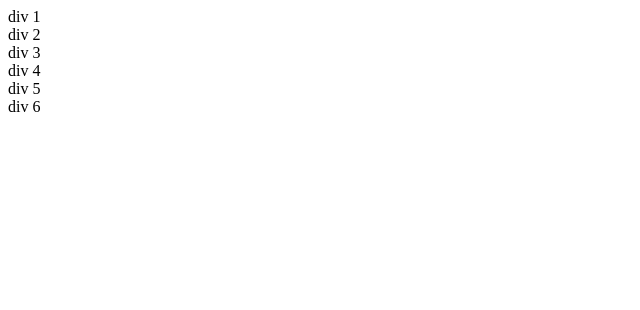
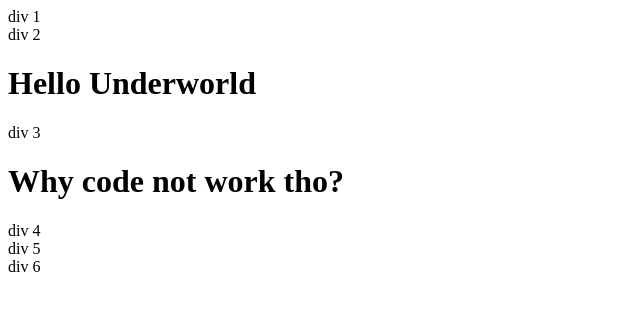
Before and after one commit to TravCook/pushupTracker, a plain HTML site: page index.html in a window 1280 px wide. Shown: the whole page, without its empty margins (0-640 px from the left). Drawn offline with Linux system fonts and the light colour scheme.

Commit message:
changed some code idk

```diff
--- a/index.html
+++ b/index.html
@@ -9,7 +9,10 @@
 <body>
   <div>div 1</div>
   <div>div 2</div>
+    <h1>Hello Underworld</h1>
   <div>div 3</div>
+  <h1>Why code not work tho?</h1>
+
   <div>div 4</div>
   <div>div 5</div>
   <div>div 6</div>
```
